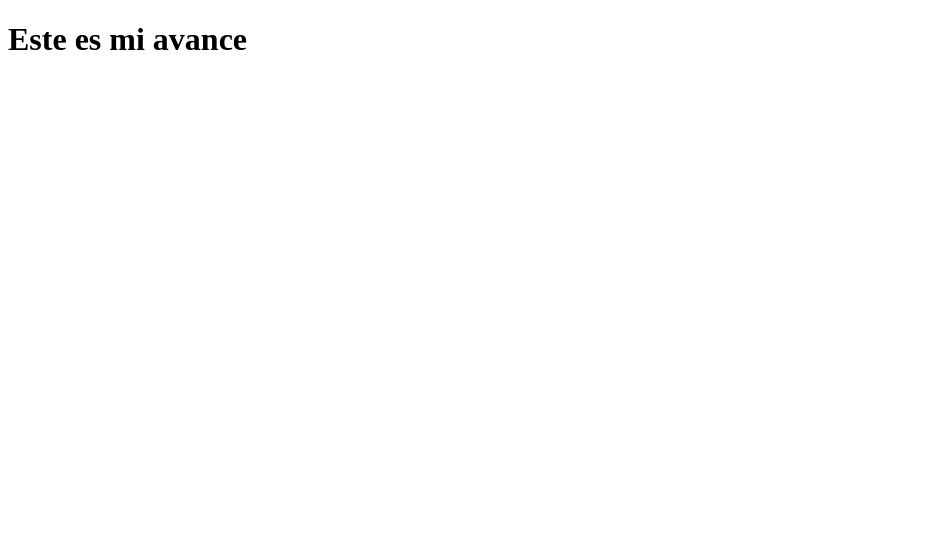
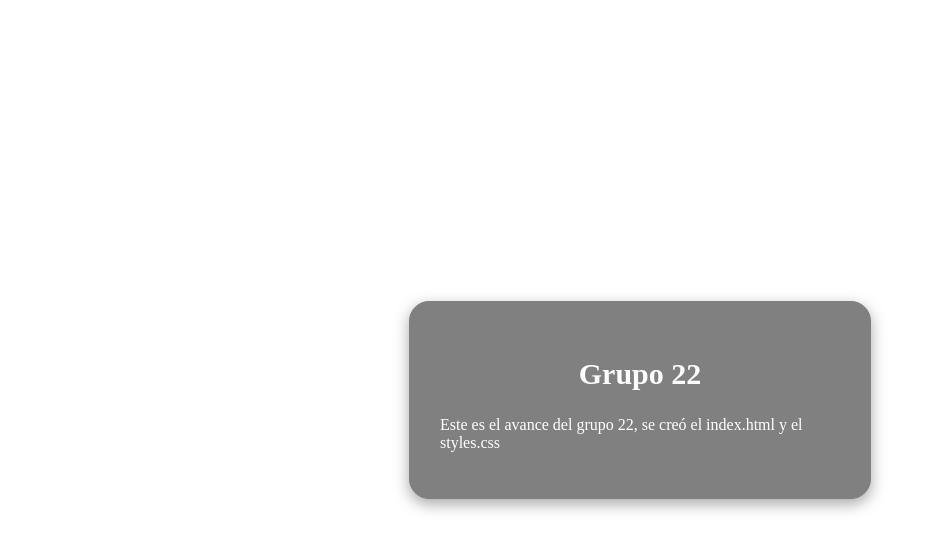
Before and after one commit to danisteb90/Desafio1, a plain HTML site: page index.html in a window 1280 px wide. Shown: the whole page, without its empty margins (0-934 px from the left). Drawn offline with Linux system fonts and the light colour scheme.

Commit message:
index modificato y styles creado

```diff
--- a/index.html
+++ b/index.html
@@ -3,9 +3,13 @@
 <head>
     <meta charset="UTF-8">
     <meta name="viewport" content="width=device-width, initial-scale=1.0">
+    <link rel="stylesheet" href="styles.css">
     <title>Desafio 01</title>
 </head>
 <body>
-    <h1> Este es mi avance </h1>
+    <section>
+        <h1>Grupo 22</h1>
+        <p>Este es el avance del grupo 22, se creó el index.html y el styles.css</p>
+    </section>
 </body>
 </html>
--- /dev/null
+++ b/styles.css
@@ -0,0 +1,28 @@
+body {
+    margin: 0%;
+    padding: 0%;
+    width: 100vw;
+    height: 100vh;
+    display: grid;
+    align-items: center;
+    justify-content: center;
+}
+
+section {
+    border: 1px solid gray;
+    border-radius: 20px;
+    background-color: gray;
+    color: white;
+    padding: 30px;
+    width: 400px;
+    box-shadow: rgba(0, 0, 0, 0.35) 0px 5px 15px;
+}
+
+h1 {
+    font-size: 30px;
+    text-align: center;
+}
+
+p {
+    font-size: 16px;
+}
```
